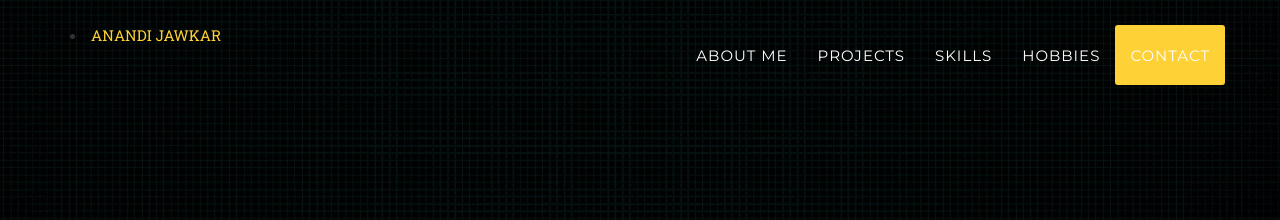
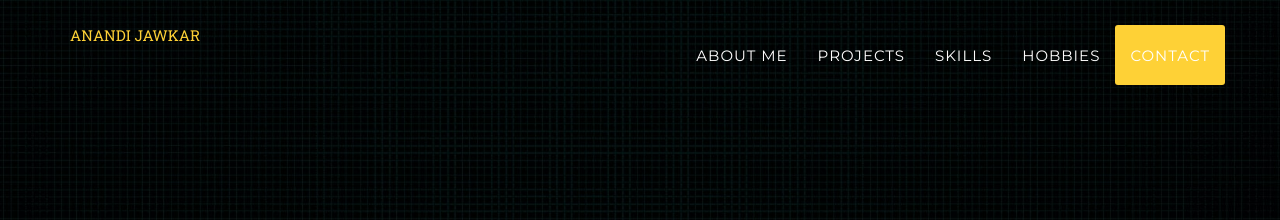
Before and after one commit to anandijawkar/aj, a Jekyll site: the page built from index.html, in a window 1280 px wide. Shown: the top 220 px of the page. Built offline with Jekyll 4.4.1, drawn with Linux system fonts in a browser that asks for light colours; nearby versions of some CDN libraries; some web fonts are replaced; library files that are not in the unit come from our copies.

```diff
--- a/_includes/header.html
+++ b/_includes/header.html
@@ -9,7 +9,7 @@
                     <span class="icon-bar"></span>
                     <span class="icon-bar"></span>
                 </button>
-                <li><a href="">ANANDI JAWKAR</a></li>
+                <a href="">ANANDI JAWKAR</a>
             </div>
             <!-- Collect the nav links, forms, and other content for toggling -->
             <div class="collapse navbar-collapse" id="bs-example-navbar-collapse-1">
```
